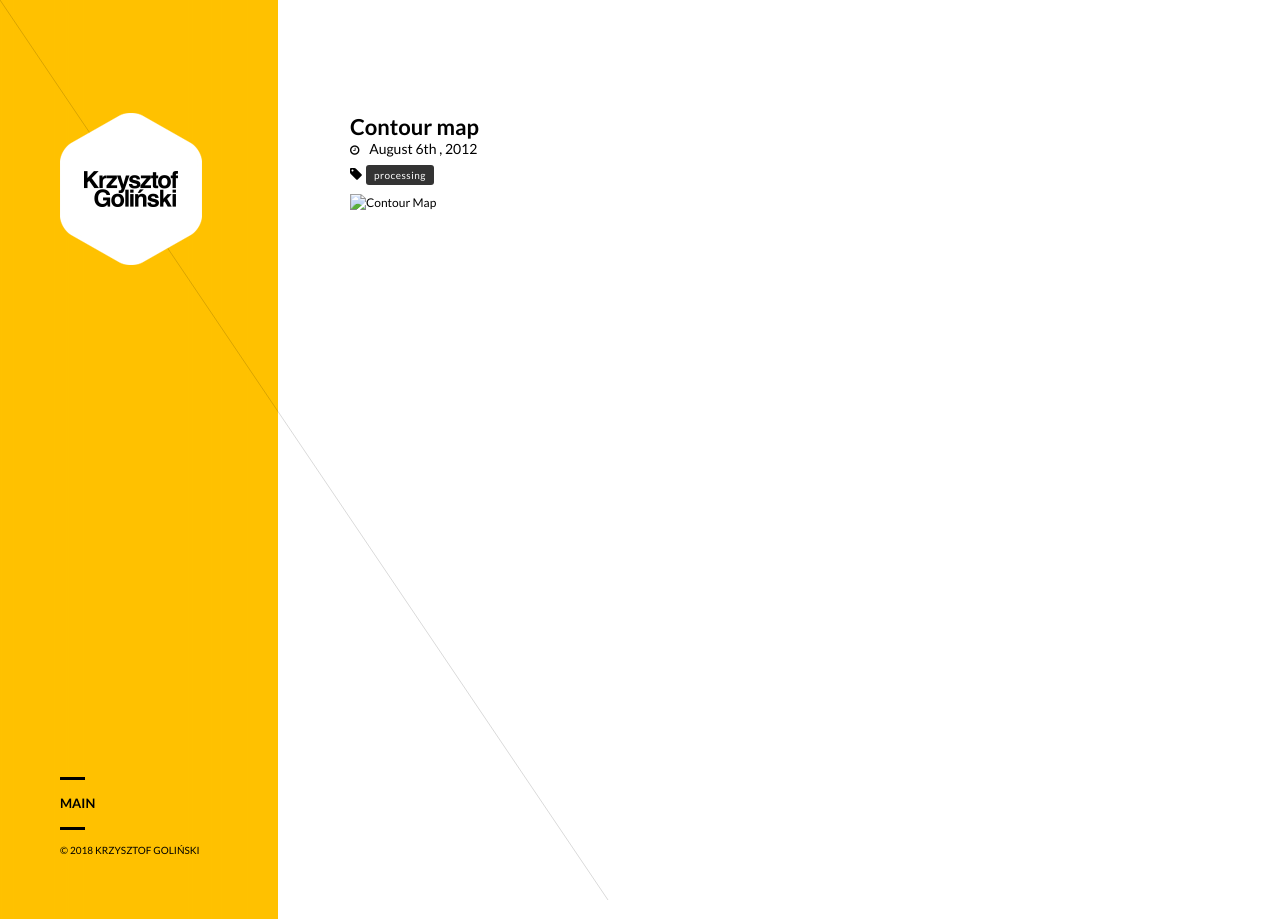
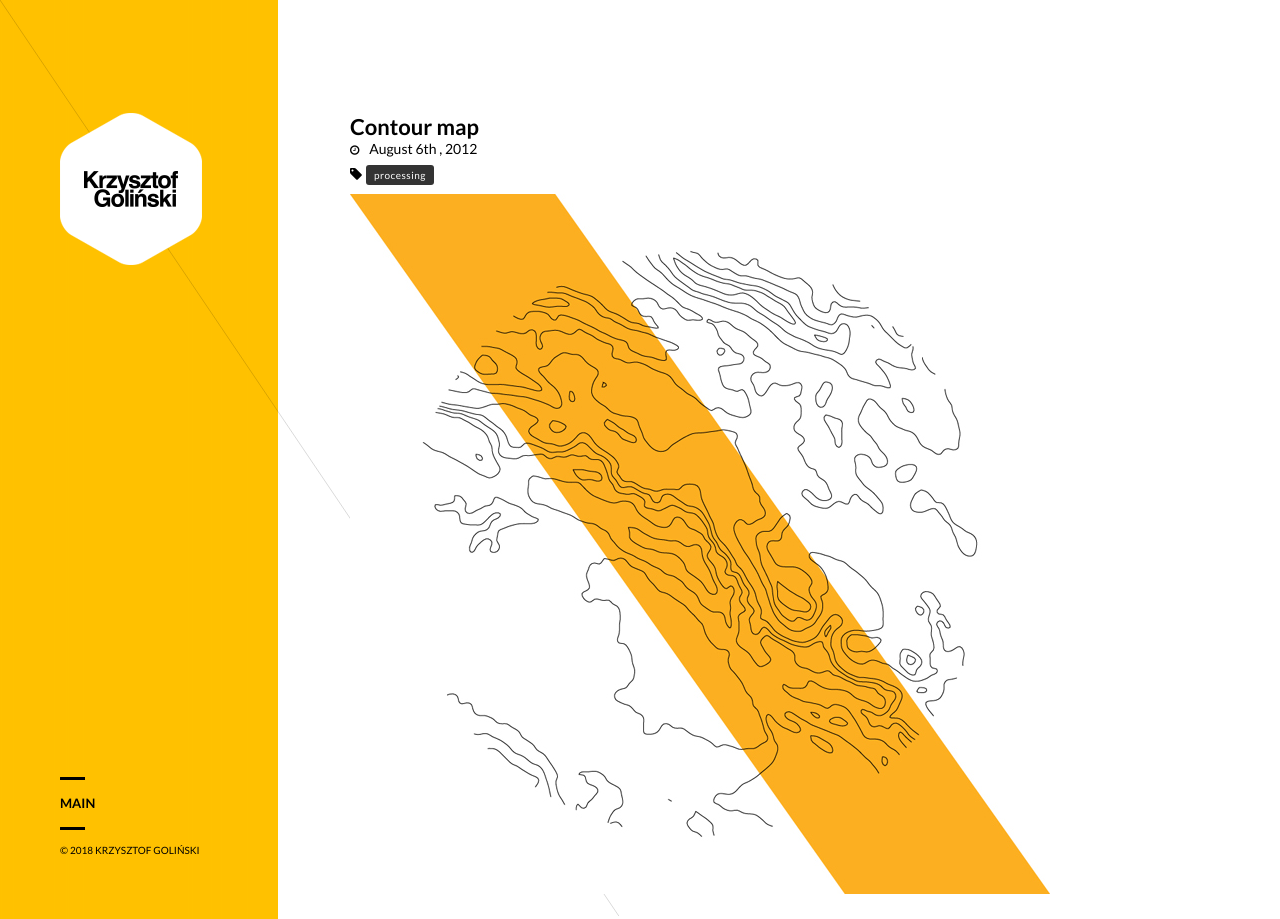
Before and after one commit to kgolinski/kgolinski.github.io, a Jekyll site: the page built from _posts/2012-08-06-contour-map.md, in a window 1280 px wide. Built offline with Jekyll 4.4.1, drawn with Linux system fonts in a browser that asks for light colours.

Commit message:
Update 2012-08-06-contour-map.md

```diff
--- a/_posts/2012-08-06-contour-map.md
+++ b/_posts/2012-08-06-contour-map.md
@@ -3,4 +3,4 @@ layout: post
 title: Contour map
 tags: [processing]
 ---
-![Contour Map](contour.jpg)
+![Contour Map](./contour-map/contour.jpg)
```
